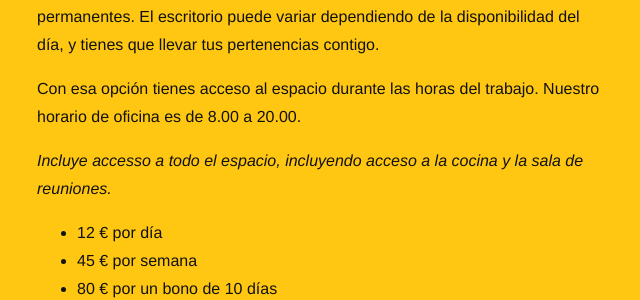
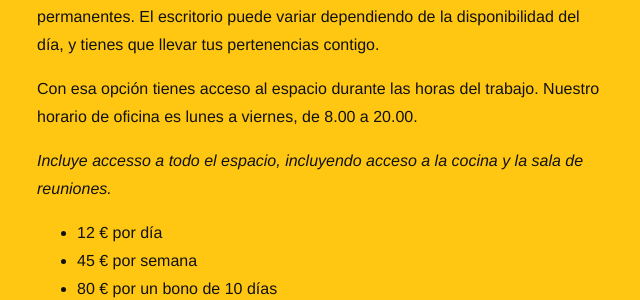
Before and after one commit to paddyohanlon/colmenacowork, a Jekyll site: the page built from precios.html, in a window 1280 px wide and 900 px high, scrolled down 1481 px. Shown: the part 180-480 px from the top of the window, without its empty margins (319-959 px from the left). Built offline with Jekyll 4.4.1, drawn with Linux system fonts in a browser that asks for light colours.

Commit message:
Pon días para hot desks

```diff
--- a/precios.html
+++ b/precios.html
@@ -49,8 +49,8 @@ ref: precios
       puede variar dependiendo de la disponibilidad del día, y tienes que llevar tus pertenencias contigo.
     </p>
     <p>
-      Con esa opción tienes acceso al espacio durante las horas del trabajo. Nuestro horario de oficina es de 8.00 a
-      20.00.
+      Con esa opción tienes acceso al espacio durante las horas del trabajo. Nuestro horario de oficina es lunes a
+      viernes, de 8.00 a 20.00.
     </p>
     <p class="servicio-incluye">
       Incluye accesso a todo el espacio, incluyendo acceso a la cocina y la sala de reuniones.
```
Also changed, not shown: prices.md (+1 -1 lines).
